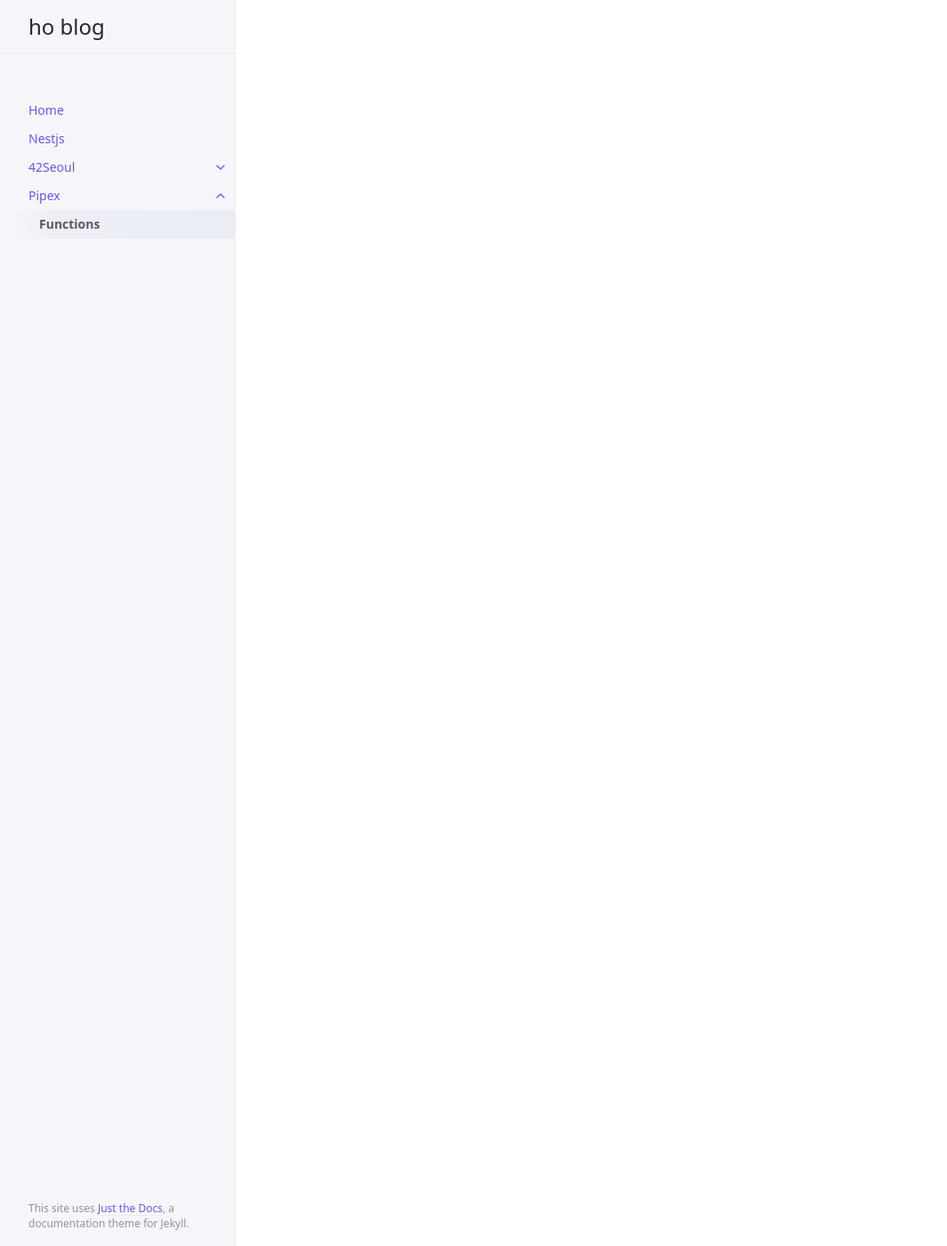
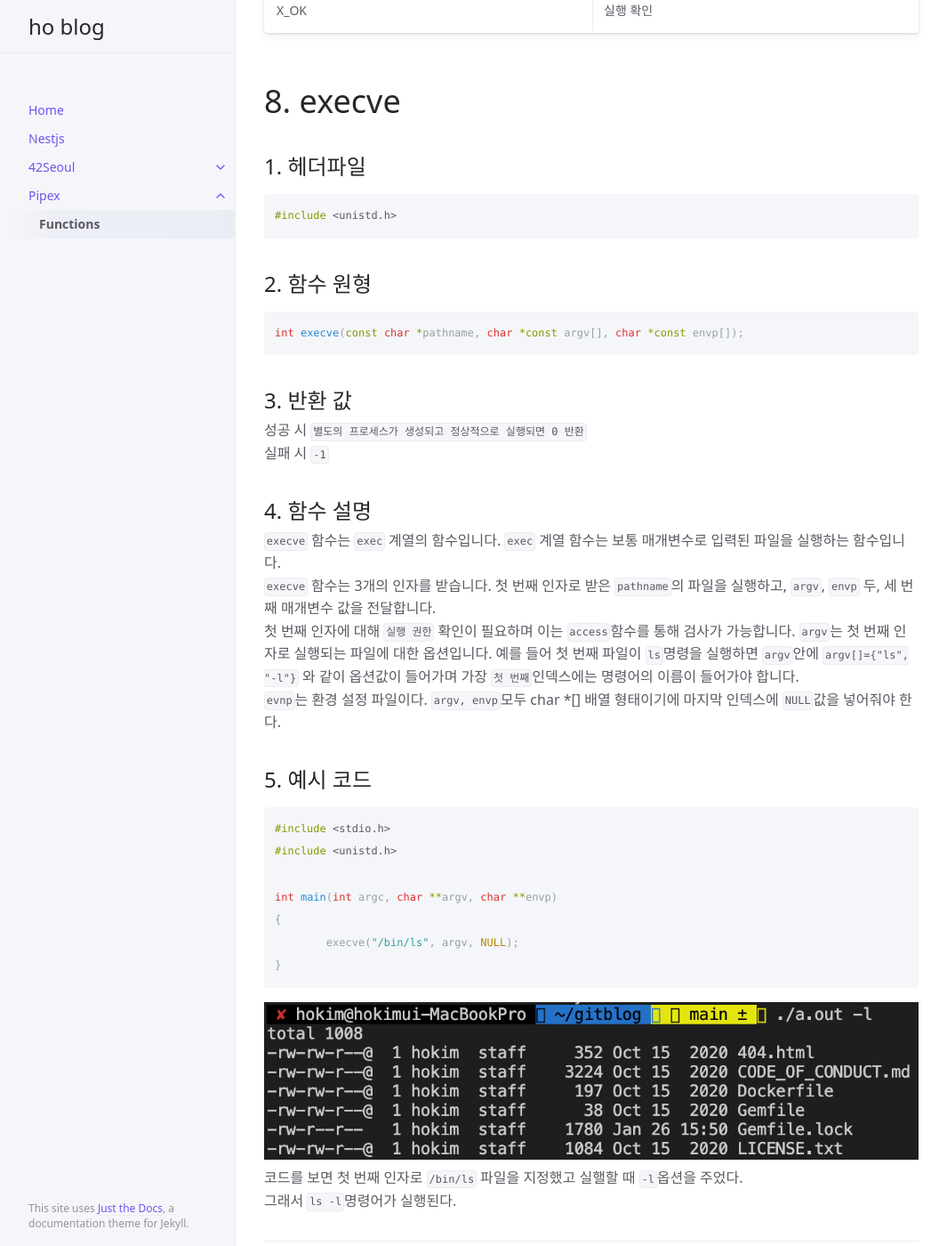
Before and after one commit to hotkimho/prev-hotkimho.github.io, a Jekyll site: the page built from docs/pipex/functions.md, in a window 1280 px wide and 1400 px high, scrolled down 11761 px. Shown: the whole window at 89% size, without its empty margins (107-1172 px from the left). Built offline with Jekyll 4.4.1, drawn with Linux system fonts in a browser that asks for light colours; some of the changed text lies outside the part shown.

Commit message:
Add. dup2, access, execve

````diff
--- a/docs/pipex/functions.md
+++ b/docs/pipex/functions.md
@@ -273,6 +270,7 @@ int dup(int fd);
 
 ## 4. 함수 설명
 `dup` 함수는 이름 그대로 `파일 디스크립터`를 인자로 받고 복사하여 반환하는 함수입니다. 하지만 `복제`를 하는것이지 원본과 똑같은 파일디스크립터가 아닙니다.
+복제할 때, 복제되는 `파일 디스크립터`의 값은 현재 사용하고 있지 않는 가장 작은 파일 디스크립터값을 반환 합니다.
 
 ## 5. 예시 코드
 ```c
@@ -316,23 +314,57 @@ pid_t dup2(int fd, int fd2);
 ```
 
 ## 3. 반환 값
-성공 시 `0`
+성공 시 `두 번째 매개변수 파일 디스크립터 반환`
 실패 시 `-1`
 
 ## 4. 함수 설명
+`dup`함수는 매개 변수에 2개의 `파일 디스크립터`를 입력 받습니다. 그리고 `첫 번째 인자`를 `두 번째 인자`에 복제합니다. 그리고 복제된 파일 디스크립터를 반환 합니다.
+만약 `두 번째 인자`가 `open`상태라면 `close`를 진행하고 복제를 진행합니다.
+
+## 5. 예시 코드
+```c
+#include <stdio.h>
+#include <unistd.h>
+
+int main(void)
+{
+	int fd[2];
+	int fd2[2];
+	int temp_fd;
+
+	char buf[1024], buf1[1024], buf2[1024];
+
+	pipe(fd);
+	pipe(fd2);
+	temp_fd = dup2(fd[1], fd2[1]);
+
+	write(fd[1], "hello", 6);
+	read(fd[0], buf, 1024);
+	printf("fd[1]에 쓴 데이터 : %s\n", buf);
+
+	write(fd2[1], "kimho", 6);
+	read(fd[0], buf1, 1024);
+	printf("fd2[1]에 쓴 데이터 : %s\n", buf1);
+
+	write(temp_fd, "12345", 6);
+	read(fd[0], buf2, 1024);
+	printf("temp_fd에 쓴 데이터 : %s\n", buf2);
+}
+```
+![dup2_1](/docs/pipex/images/6.dup2_1.png)
+`temp_fd = dup2(fd[1], fd2[1])` 코드를 실행함으로써 `fd[1]`을 `fd2[1]`에 복제하고 반환합니다.
+그리고 각각 `fd[1], fd2[1], temp_fd`에 문자열을 `write`하고 `fd[0]`을 통해 `read`하면 저장한 문자열이 모두 출력된 것을 볼 수 있습니다.
 
 
-## 5. 예시 코드
-
-# __NO. 함수명__
+# __7. access__
 ## 1. 헤더파일
 ```c
-#include <sys/wait.h>
+#include <unistd.h>
 ```
 
 ## 2. 함수 원형
 ```c
-pid_t wait(int *wstatus);
+int access(const char *path, int mode);
 ```
 
 ## 3. 반환 값
@@ -340,5 +372,53 @@ pid_t wait(int *wstatus);
 실패 시 `-1`
 
 ## 4. 함수 설명
+파일 명대로 파일을 확인하는 함수입니다. 첫 번째 인자에 해당하는 `file`을 두 번째 인자값인 `mode`값으로 확인을 합니다.
+mode값으로 파일을 검사할 때, `mode` 에 해당하는 내용이 가능하면 `1`, 실패하면 `-1`을 반환합니다.
+__Mode 값__
+<div markdown="1">
+
+| mode | 내용 |
+|:-----------	 |:-|
+| F_OK | 파일 존재 확인 |
+| R_OK | 읽기 확인 |
+| W_OK | 쓰기 확인 |
+| X_OK | 실행 확인 |
+
+</div>
+
+# __8. execve__
+## 1. 헤더파일
+```c
+#include <unistd.h>
+```
+
+## 2. 함수 원형
+```c
+int execve(const char *pathname, char *const argv[], char *const envp[]);
+```
+
+## 3. 반환 값
+성공 시 `별도의 프로세스가 생성되고 정상적으로 실행되면 0 반환`
+실패 시 `-1`
+
+## 4. 함수 설명
+`execve` 함수는 `exec` 계열의 함수입니다. `exec` 계열 함수는 보통 매개변수로 입력된 파일을 실행하는 함수입니다.
+`execve` 함수는 3개의 인자를 받습니다. 첫 번째 인자로 받은 `pathname`의 파일을 실행하고, `argv`, `envp` 두, 세 번째 매개변수 값을 전달합니다.
+첫 번째 인자에 대해 `실행 권한` 확인이 필요하며 이는 `access`함수를 통해 검사가 가능합니다.
+`argv`는 첫 번째 인자로 실행되는 파일에 대한 옵션입니다. 예를 들어 첫 번째 파일이 `ls`명령을 실행하면 `argv`안에 `argv[]={"ls", "-l"}` 와 같이 옵션값이 들어가며 가장 `첫 번째`인덱스에는 명령어의 이름이 들어가야 합니다.
+`evnp`는 환경 설정 파일이다.
+`argv, envp`모두 char *[] 배열 형태이기에 마지막 인덱스에 `NULL`값을 넣어줘야 한다.
 
 ## 5. 예시 코드
+```c
+#include <stdio.h>
+#include <unistd.h>
+
+int main(int argc, char **argv, char **envp)
+{
+	execve("/bin/ls", argv, NULL);
+}
+```
+![execve_1](/docs/pipex/images/8.evecve_1.png)
+코드를 보면 첫 번째 인자로 `/bin/ls` 파일을 지정했고 실핼할 때 `-l`옵션을 주었다.
+그래서 `ls -l`명령어가 실행된다.
````
Also changed, not shown: other parts of docs/pipex/functions.md (+1 -4 lines).
